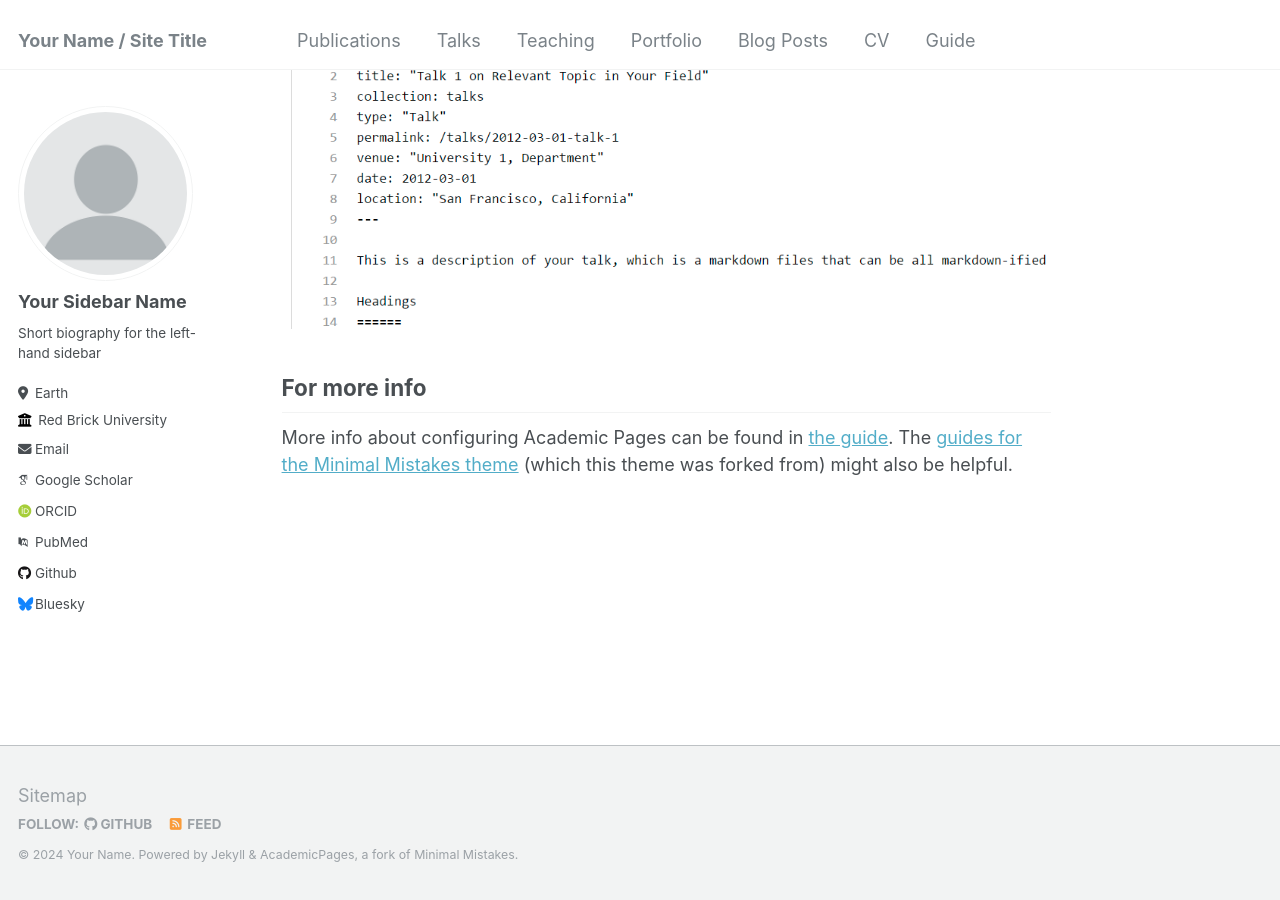
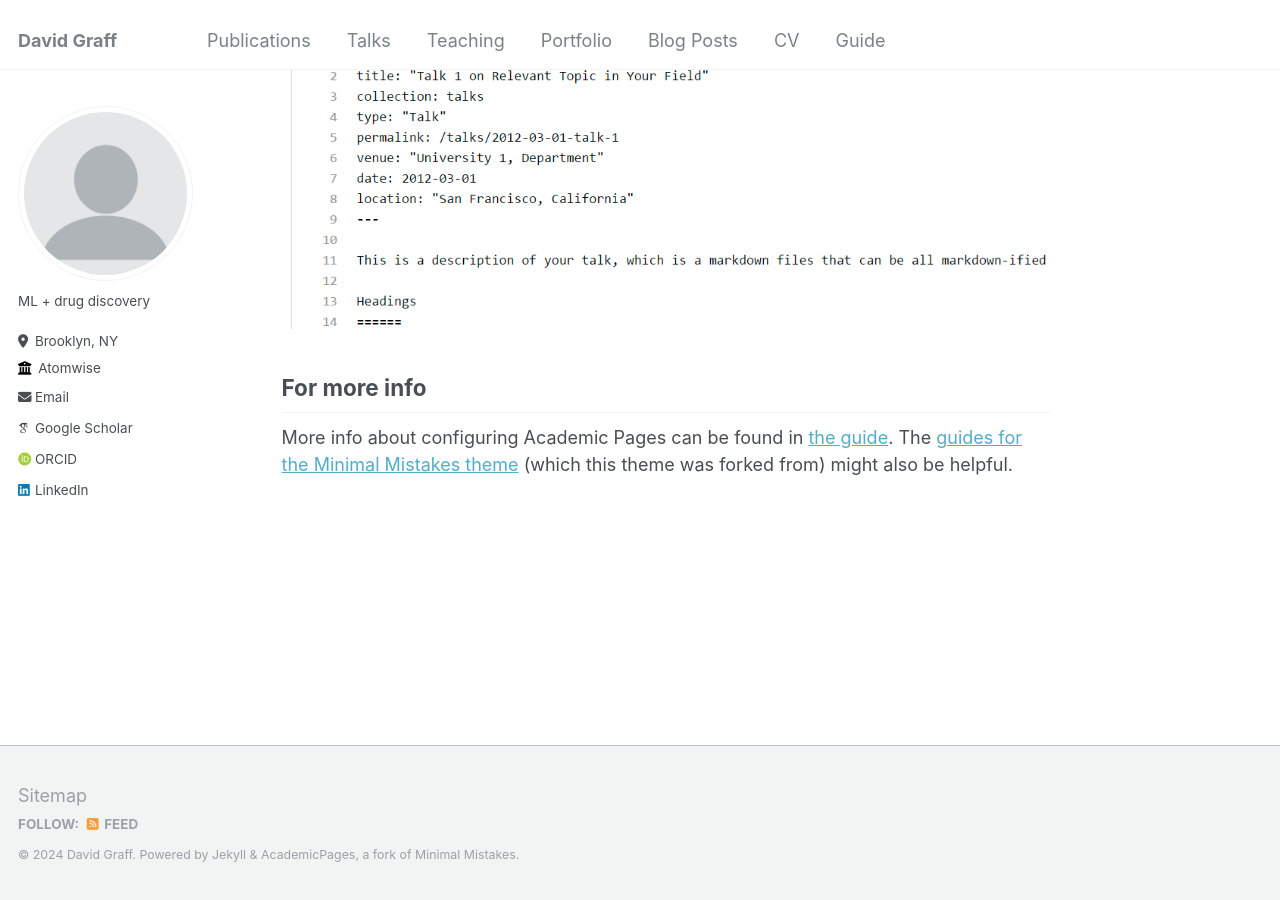
Before and after one commit to davidegraff/davidegraff.github.io, a Jekyll site: the page built from _pages/about.md, in a window 1280 px wide and 900 px high, scrolled down 2660 px. Built offline with Jekyll 4.4.1, drawn with Linux system fonts in a browser that asks for light colours; some web fonts are replaced.

Commit message:
update config;

```diff
--- a/_config.yml
+++ b/_config.yml
@@ -8,12 +8,12 @@
 
 # Basic Site Settings
 locale                   : "en-US"
-title                    : "Your Name / Site Title"
+title                    : "David Graff"
 title_separator          : "-"
-name                     : &name "Your Name"
+name                     : &name "David Graff"
 description              : &description "personal description"
-url                      : https://academicpages.github.io # the base hostname & protocol for your site e.g. "https://mmistakes.github.io"
-baseurl                  : "" # the subpath of your site, e.g. "/blog"
+url                      : https://davidegraff.github.io # the base hostname & protocol for your site e.g. "https://mmistakes.github.io"
+baseurl                  : #"" # the subpath of your site, e.g. "/blog"
 repository               : "academicpages/academicpages.github.io"
 
 # Site Author - The following control what appear as part of the author content on the side bar.
@@ -22,13 +22,13 @@ repository               : "academicpages/academicpages.github.io"
 author:
   # Biographic information
   avatar           : "profile.png"
-  name             : "Your Sidebar Name"
+  name             : #"Your Sidebar Name"
   pronouns         : # example: "she/her"
-  bio              : "Short biography for the left-hand sidebar"
-  location         : "Earth"
-  employer         : "Red Brick University"
+  bio              : "ML + drug discovery"
+  location         : "Brooklyn, NY"
+  employer         : "Atomwise"
   uri              : # URL
-  email            : "none@example.org"
+  email            : "davidegraff62@gmail.com"
 
   # Academic websites
   arxiv            : # URL - Update with the correct link to your profile
@@ -36,19 +36,19 @@ author:
   impactstory      : # URL
   orcid            : "http://orcid.org/yourorcidurl"
   semantic         : # URL
-  pubmed           : "https://www.ncbi.nlm.nih.gov/pubmed/?term=john+snow"
+  pubmed           : #"https://www.ncbi.nlm.nih.gov/pubmed/?term=john+snow"
   researchgate     : # URL
 
   # Repositories and software development
   bitbucket        : # Username - Update with your username on the site
   codepen          : # Username
   dribbble         : # Username
-  github           : "academicpages"
+  github           : #"academicpages"
   kaggle           : # Username
   stackoverflow    : # User number or user number and name (i.e., use "1" or "1/jeff-atwood")
 
   # Social media
-  bluesky          : "bsky.app" # Replace this with you Bluesky username
+  bluesky          : #"bsky.app" # Replace this with you Bluesky username
   facebook         : # Username
   flickr           : # Username
   foursquare       : # Username
@@ -57,7 +57,7 @@ author:
   keybase          : # Username
   instagram        : # Username
   lastfm           : # Username
-  linkedin         : # Username
+  linkedin         : https://www.linkedin.com/in/davidegraff/
   mastodon         : # URL
   medium           : # URL
   pinterest        : # Username
```
Also changed, not shown: profile.png (added).
